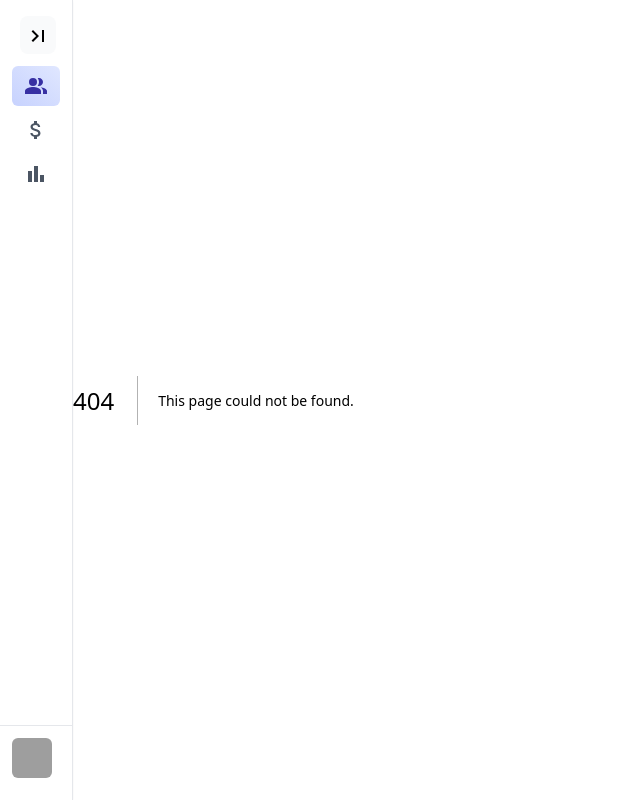
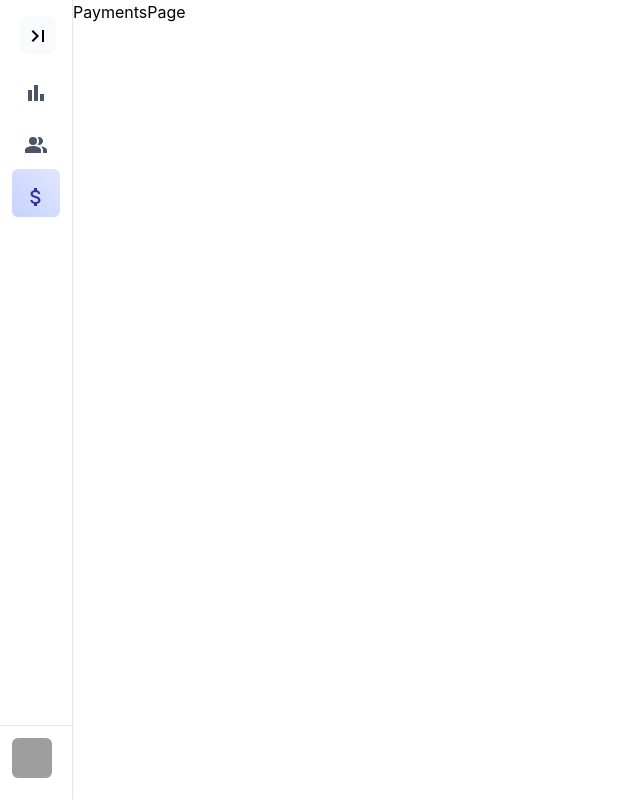
Before and after one commit to AhmedSamy16/payproff_task, a Next.js app: page /payments in a window 1280 px wide. Before the commit this address had no page. Shown: the whole page, without its empty margins (0-640 px from the left). Built offline with nearby package versions, Linux system fonts and the light colour scheme; grey boxes are pictures that could not be loaded.

Commit message:
Customers display finished

```diff
--- /dev/null
+++ b/actions/getCustomers.ts
@@ -0,0 +1,19 @@
+"use server";
+
+import Customer from "@/models/Customer";
+import connectDB from "@/utils/db";
+
+const getCustomers = async () => {
+  try {
+    await connectDB();
+    const customers = (await Customer.find().sort({
+      totalSpent: -1,
+    })) as Customer[];
+
+    return { data: JSON.stringify(customers) };
+  } catch (error) {
+    return { messaeg: "Seomthing went wrong!!" };
+  }
+};
+
+export default getCustomers;
--- /dev/null
+++ b/app/customers/CustomersGrid.tsx
@@ -0,0 +1,41 @@
+"use client";
+
+import { Box } from "@mui/material";
+import { DataGrid, GridCellParams } from "@mui/x-data-grid";
+
+type Props = {
+  data: Customer[];
+};
+
+const CustomersGrid = ({ data }: Props) => {
+  const columns = [
+    { field: "fullName", headerName: "Full name", flex: 1 },
+    { field: "city", headerName: "City", flex: 1 },
+    { field: "email", headerName: "Email", flex: 1 },
+    {
+      field: "totalSpent",
+      headerName: "Total Spent",
+      flex: 1,
+      renderCell: (params: GridCellParams) => `$${params.value}`,
+    },
+  ];
+  return (
+    <Box flex={1}>
+      <DataGrid
+        columns={columns}
+        rows={data}
+        hideFooter
+        sx={{
+          "& .MuiDataGrid-columnHeaders": {
+            backgroundColor: "#c2c5ce",
+          },
+          "& .MuiDataGrid-columnHeaderTitle": {
+            fontWeight: "bold",
+          },
+        }}
+      />
+    </Box>
+  );
+};
+
+export default CustomersGrid;
--- /dev/null
+++ b/app/customers/page.tsx
@@ -0,0 +1,11 @@
+import getCustomers from "@/actions/getCustomers";
+import CustomersGrid from "./CustomersGrid";
+
+const CustomersPage = async () => {
+  const customers = await getCustomers();
+  return (
+    <CustomersGrid data={customers.data ? JSON.parse(customers.data) : []} />
+  );
+};
+
+export default CustomersPage;
--- a/app/globals.css
+++ b/app/globals.css
@@ -15,7 +15,7 @@ body {
 }
 
 ::-webkit-scrollbar-track {
-  background: #242427;
+  background: #c2c5ce;
 }
 
 ::-webkit-scrollbar-thumb {
--- a/app/layout.tsx
+++ b/app/layout.tsx
@@ -21,9 +21,17 @@ export default function RootLayout({
     <html lang="en">
       <body className="flex">
         <SideBar>
-          <SideBarItem icon={<PeopleAltIcon />} text="Customers" active />
-          <SideBarItem icon={<AttachMoneyIcon />} text="Payments" />
-          <SideBarItem icon={<BarChartIcon />} text="Overview" />
+          <SideBarItem to="/" icon={<BarChartIcon />} text="Overview" />
+          <SideBarItem
+            to="/customers"
+            icon={<PeopleAltIcon />}
+            text="Customers"
+          />
+          <SideBarItem
+            to="/payments"
+            icon={<AttachMoneyIcon />}
+            text="Payments"
+          />
         </SideBar>
         {children}
       </body>
--- a/app/page.tsx
+++ b/app/page.tsx
@@ -1,3 +1,3 @@
 export default async function Home() {
-  return <div>Ahmed Samy</div>;
+  return <div>Overview</div>;
 }
--- /dev/null
+++ b/app/payments/page.tsx
@@ -0,0 +1,5 @@
+const PaymentsPage = () => {
+  return <div>PaymentsPage</div>;
+};
+
+export default PaymentsPage;
--- a/components/sidebar/SideBarItem.tsx
+++ b/components/sidebar/SideBarItem.tsx
@@ -2,35 +2,41 @@
 
 import { ReactNode } from "react";
 import { useSideBarContext } from "./SideBarContext";
+import Link from "next/link";
+import { usePathname } from "next/navigation";
 
 type Props = {
   icon: ReactNode;
   text: string;
-  active?: boolean;
+  to: string;
 };
 
-const SideBarItem = ({ icon, text, active }: Props) => {
+const SideBarItem = ({ icon, text, to }: Props) => {
   const { expanded } = useSideBarContext();
+  const isActive = usePathname() == to;
+
   return (
     <li
       className={`relative flex items-center py-2 px-3 my-1 font-medium rounded-md cursor-pointer transition-colors group ${
-        active
+        isActive
           ? "bg-gradient-to-tr from-indigo-200 to-indigo-100 text-indigo-800"
           : "hover:bg-indigo-50 text-gray-600"
       }`}
     >
+      <Link href={to} className="inline-block overflow-hidden">
         {icon}
         <span
-        className={`overflow-hidden transition-all ${
+          className={`inline-block overflow-hidden transition-all ${
             expanded ? "w-52 ml-3" : "w-0"
           }`}
         >
           {text}
         </span>
+      </Link>
 
       {!expanded && (
         <div
-          className={`absolute left-full rounded-md px-2 py-1 ml-6 bg-indigo-100 text-indigo-800 text-sm invisible opacity-20 -translate-x-3 transition-all group-hover:visible group-hover:opacity-100 group-hover:translate-x-0`}
+          className={`absolute z-10 left-full rounded-md px-2 py-1 ml-6 bg-indigo-100 text-indigo-800 text-sm invisible opacity-20 -translate-x-3 transition-all group-hover:visible group-hover:opacity-100 group-hover:translate-x-0`}
         >
           {text}
         </div>
--- a/package.json
+++ b/package.json
@@ -13,6 +13,7 @@
     "@emotion/styled": "^11.11.5",
     "@mui/icons-material": "^5.15.18",
     "@mui/material": "^5.15.18",
+    "@mui/x-data-grid": "^6.20.0",
     "mongoose": "^8.4.0",
     "mongoose-currency": "^0.3.0",
     "next": "14.2.3",
```
Also changed, not shown: types/index.d.ts (added, +7 -0 lines), 1 other file (tests, documents, lock files or other folders). Lines whose indentation alone changed are shown as unchanged.
